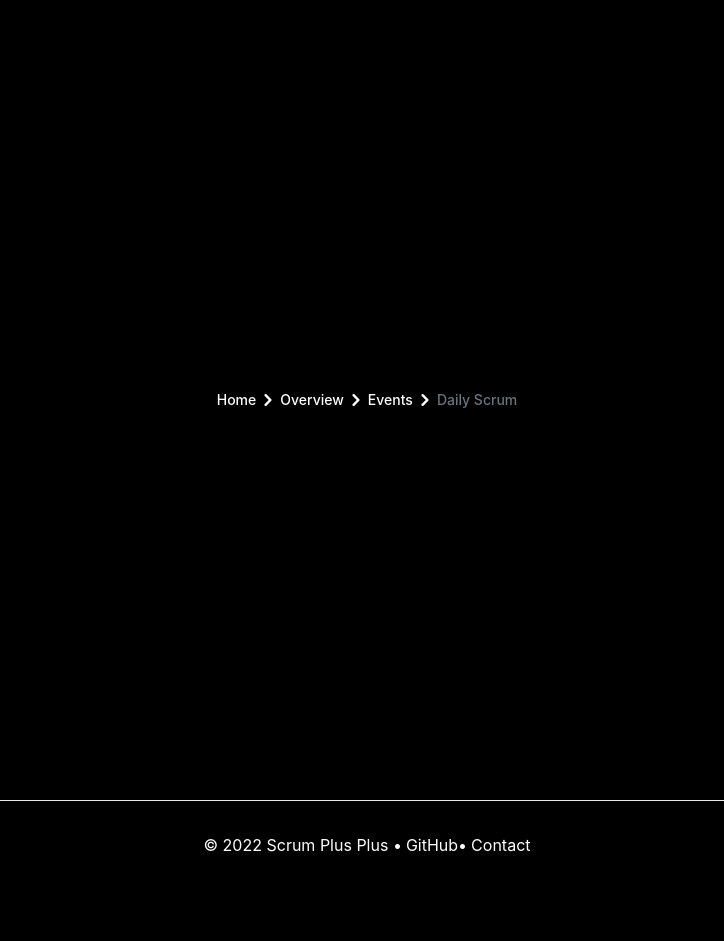
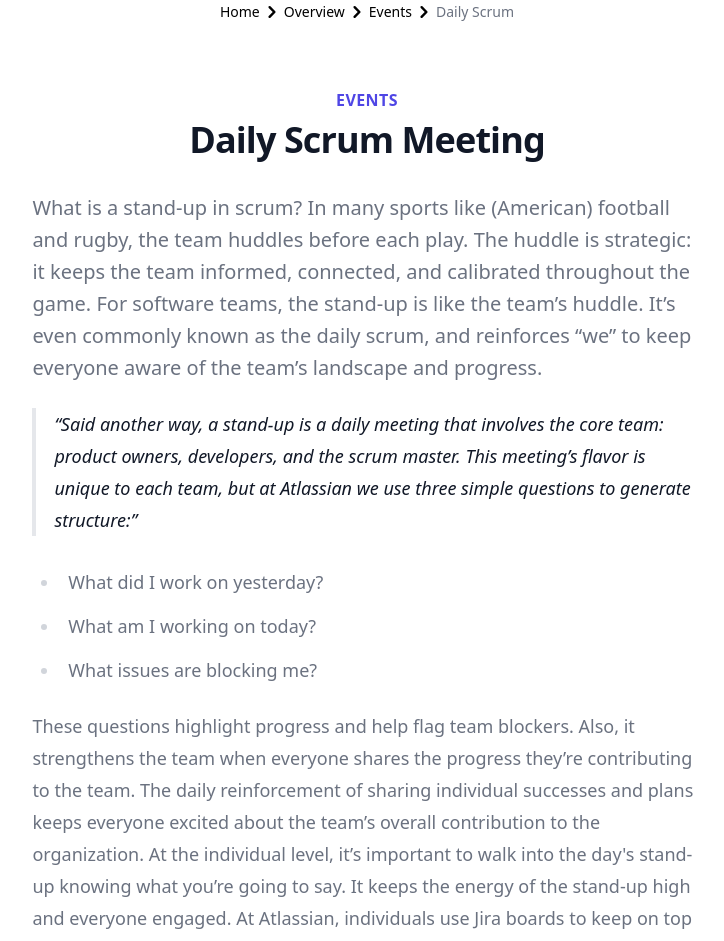
Before and after one commit to Oliverach/ScrumPlusPlus, a Next.js app: page /events/daily-scrum in a window 1280 px wide. Shown: the top 941 px of the page, without its empty margins (273-997 px from the left). Before the commit the page ends 889 px from the top, so only its background shows below. Built offline with nearby package versions, Linux system fonts and the light colour scheme.

Commit message:
added daily scrum event, pushewd nice looking layoiut for our content pages

```diff
--- a/package.json
+++ b/package.json
@@ -9,6 +9,10 @@
     "lint": "next lint"
   },
   "dependencies": {
+    "@tailwindcss/aspect-ratio": "^0.4.2",
+    "@tailwindcss/forms": "^0.5.3",
+    "@tailwindcss/line-clamp": "^0.4.2",
+    "@tailwindcss/typography": "^0.5.7",
     "flowbite": "^1.5.3",
     "next": "12.2.5",
     "react": "18.2.0",
--- a/pages/events/daily-scrum.js
+++ b/pages/events/daily-scrum.js
@@ -1,10 +1,172 @@
-import React from 'react'
-import path from "../../util/filepath.JSON"
-import Breadcrumb from '../../util/Breadcrumb'
+import React from "react";
+import path from "../../util/filepath.JSON";
+import Breadcrumb from "../../util/Breadcrumb";
 
 export default function DailyScrum() {
-  const pages = [path[0], path[1], path[4], path[6]]
+  const pages = [path[0], path[1], path[4], path[6]];
   return (
-    <Breadcrumb pages={pages} />
-  )
+    <div className="flex flex-col justify-center items-center">
+      <Breadcrumb pages={pages} />
+
+      <div className="relative py-16 bg-white overflow-hidden">
+        <div className="hidden lg:block lg:absolute lg:inset-y-0 lg:h-full lg:w-full">
+          <div
+            className="relative h-full text-lg max-w-prose mx-auto"
+            aria-hidden="true"
+          >
+            <svg
+              className="absolute top-12 left-full transform translate-x-32"
+              width={404}
+              height={384}
+              fill="none"
+              viewBox="0 0 404 384"
+            >
+              <defs>
+                <pattern
+                  id="74b3fd99-0a6f-4271-bef2-e80eeafdf357"
+                  x={0}
+                  y={0}
+                  width={20}
+                  height={20}
+                  patternUnits="userSpaceOnUse"
+                >
+                  <rect
+                    x={0}
+                    y={0}
+                    width={4}
+                    height={4}
+                    className="text-gray-200"
+                    fill="currentColor"
+                  />
+                </pattern>
+              </defs>
+              <rect
+                width={404}
+                height={384}
+                fill="url(#74b3fd99-0a6f-4271-bef2-e80eeafdf357)"
+              />
+            </svg>
+            <svg
+              className="absolute top-1/2 right-full transform -translate-y-1/2 -translate-x-32"
+              width={404}
+              height={384}
+              fill="none"
+              viewBox="0 0 404 384"
+            >
+              <defs>
+                <pattern
+                  id="f210dbf6-a58d-4871-961e-36d5016a0f49"
+                  x={0}
+                  y={0}
+                  width={20}
+                  height={20}
+                  patternUnits="userSpaceOnUse"
+                >
+                  <rect
+                    x={0}
+                    y={0}
+                    width={4}
+                    height={4}
+                    className="text-gray-200"
+                    fill="currentColor"
+                  />
+                </pattern>
+              </defs>
+              <rect
+                width={404}
+                height={384}
+                fill="url(#f210dbf6-a58d-4871-961e-36d5016a0f49)"
+              />
+            </svg>
+            <svg
+              className="absolute bottom-12 left-full transform translate-x-32"
+              width={404}
+              height={384}
+              fill="none"
+              viewBox="0 0 404 384"
+            >
+              <defs>
+                <pattern
+                  id="d3eb07ae-5182-43e6-857d-35c643af9034"
+                  x={0}
+                  y={0}
+                  width={20}
+                  height={20}
+                  patternUnits="userSpaceOnUse"
+                >
+                  <rect
+                    x={0}
+                    y={0}
+                    width={4}
+                    height={4}
+                    className="text-gray-200"
+                    fill="currentColor"
+                  />
+                </pattern>
+              </defs>
+              <rect
+                width={404}
+                height={384}
+                fill="url(#d3eb07ae-5182-43e6-857d-35c643af9034)"
+              />
+            </svg>
+          </div>
+        </div>
+        <div className="relative px-4 sm:px-6 lg:px-8">
+          <div className="text-lg max-w-prose mx-auto">
+            <h1>
+              <span className="block text-base text-center text-indigo-600 font-semibold tracking-wide uppercase">
+                EVENTS
+              </span>
+              <span className="mt-2 block text-3xl text-center leading-8 font-extrabold tracking-tight text-gray-900 sm:text-4xl">
+                Daily Scrum Meeting
+              </span>
+            </h1>
+            <p className="mt-8 text-xl text-gray-500 leading-8">
+              What is a stand-up in scrum? In many sports like (American)
+              football and rugby, the team huddles before each play. The huddle
+              is strategic: it keeps the team informed, connected, and
+              calibrated throughout the game. For software teams, the stand-up
+              is like the team’s huddle. It’s even commonly known as the daily
+              scrum, and reinforces “we” to keep everyone aware of the team’s
+              landscape and progress.
+            </p>
+
+            <div className="mt-6 prose prose-indigo prose-lg text-gray-500 mx-auto">
+              <blockquote>
+                <p>
+                  Said another way, a stand-up is a daily meeting that involves
+                  the core team: product owners, developers, and the scrum
+                  master. This meeting’s flavor is unique to each team, but at
+                  Atlassian we use three simple questions to generate structure:
+                </p>
+              </blockquote>
+              <ul role="list">
+                <li>What did I work on yesterday?</li>
+                <li>What am I working on today?</li>
+                <li>What issues are blocking me?</li>
+              </ul>
+            </div>
+          </div>
+          <div className="mt-6 prose prose-indigo prose-lg text-gray-500 mx-auto">
+            <p>
+              These questions highlight progress and help flag team blockers.
+              Also, it strengthens the team when everyone shares the progress
+              they’re contributing to the team. The daily reinforcement of
+              sharing individual successes and plans keeps everyone excited
+              about the team’s overall contribution to the organization. At the
+              individual level, it’s important to walk into the day's stand-up
+              knowing what you’re going to say. It keeps the energy of the
+              stand-up high and everyone engaged. At Atlassian, individuals use
+              Jira boards to keep on top of their projects with quick filters.
+              Two great filters that can be used together to help prepare for
+              stand-up are “only my issues” and “recently updated.” When these
+              two filters are used together, they show the issues assigned to
+              you and that have been updated in the last day.
+            </p>
+          </div>
+        </div>
+      </div>
+    </div>
+  );
 }
--- a/styles/globals.css
+++ b/styles/globals.css
@@ -1,37 +1,3 @@
 @tailwind base;
 @tailwind components;
 @tailwind utilities;
-
-html,
-body {
-  padding: 0;
-  margin: 0;
-  font-family: -apple-system, BlinkMacSystemFont, Segoe UI, Roboto, Oxygen,
-    Ubuntu, Cantarell, Fira Sans, Droid Sans, Helvetica Neue, sans-serif;
-}
-
-a {
-  color: inherit;
-  text-decoration: none;
-}
-
-* {
-  box-sizing: border-box;
-}
-
-@media (prefers-color-scheme:
-/* dark */
-light
-) {
-  /* html {
-    color-scheme: dark;
-  } */
-
-   html {
-    color-scheme: light;
-  }
-  body {
-    color: white;
-    background: black;
-  }
-}
--- a/tailwind.config.js
+++ b/tailwind.config.js
@@ -3,12 +3,15 @@ module.exports = {
   content: [
     "./pages/**/*.{js,ts,jsx,tsx}",
     "./components/**/*.{js,ts,jsx,tsx}",
-    "./node_modules/flowbite/**/*.js"
+    "./node_modules/flowbite/**/*.js",
   ],
   theme: {
     extend: {},
   },
   plugins: [
-    require('flowbite/plugin')
-]
-}
+    require("@tailwindcss/typography"),
+    require("@tailwindcss/forms"),
+    require("@tailwindcss/line-clamp"),
+    require("@tailwindcss/aspect-ratio"),
+  ],
+};
--- a/util/Breadcrumb.js
+++ b/util/Breadcrumb.js
@@ -3,17 +3,16 @@ import Link from 'next/link'
 
 export default function Breadcrumb({ pages }) {
     return (
-        <nav class="flex" aria-label="Breadcrumb">
-            <ol class="flex items-center space-x-1 md:space-x-3">
-
+        <nav className="flex" aria-label="Breadcrumb">
+            <ol className="flex items-center space-x-1 md:space-x-3">
 
                 {pages.map((page, index) => {
 
                     if (index === 0) {
                         return (
-                            <li class="inline-flex items-center">
+                            <li className="inline-flex items-center">
                                 <Link href={page.link}>
-                                    <p class="cursor-pointer inline-flex items-center text-sm font-medium text-gray-700 hover:text-gray-900 dark:text-gray-400 dark:hover:text-white">
+                                    <p className="cursor-pointer inline-flex items-center text-sm font-medium text-gray-700 hover:text-gray-900 dark:text-gray-400 dark:hover:text-white">
                                         {page.name}
                                     </p>
                                 </Link>
@@ -21,19 +20,19 @@ export default function Breadcrumb({ pages }) {
                     } else if (index === pages.length - 1) {
                         return (
                             <li aria-current="page">
-                                <div class="flex items-center">
-                                    <svg class="w-6 h-6 text-gray-400" fill="currentColor" viewBox="0 0 20 20" xmlns="http://www.w3.org/2000/svg"><path fill-rule="evenodd" d="M7.293 14.707a1 1 0 010-1.414L10.586 10 7.293 6.707a1 1 0 011.414-1.414l4 4a1 1 0 010 1.414l-4 4a1 1 0 01-1.414 0z" clip-rule="evenodd"></path></svg>
-                                    <p class="ml-1 text-sm font-medium text-gray-500 md:ml-2 dark:text-gray-400">{page.name}</p>
+                                <div className="flex items-center">
+                                    <svg className="w-6 h-6 text-gray-400" fill="currentColor" viewBox="0 0 20 20" xmlns="http://www.w3.org/2000/svg"><path fillRule="evenodd" d="M7.293 14.707a1 1 0 010-1.414L10.586 10 7.293 6.707a1 1 0 011.414-1.414l4 4a1 1 0 010 1.414l-4 4a1 1 0 01-1.414 0z" clipRule="evenodd"></path></svg>
+                                    <p className="ml-1 text-sm font-medium text-gray-500 md:ml-2 dark:text-gray-400">{page.name}</p>
                                 </div>
                             </li>
                         )
                     }
                     return (
                         <li>
-                            <div class="flex items-center">
-                                <svg class="w-6 h-6 text-gray-400" fill="currentColor" viewBox="0 0 20 20" xmlns="http://www.w3.org/2000/svg"><path fill-rule="evenodd" d="M7.293 14.707a1 1 0 010-1.414L10.586 10 7.293 6.707a1 1 0 011.414-1.414l4 4a1 1 0 010 1.414l-4 4a1 1 0 01-1.414 0z" clip-rule="evenodd"></path></svg>
+                            <div className="flex items-center">
+                                <svg className="w-6 h-6 text-gray-400" fill="currentColor" viewBox="0 0 20 20" xmlns="http://www.w3.org/2000/svg"><path fill-rule="evenodd" d="M7.293 14.707a1 1 0 010-1.414L10.586 10 7.293 6.707a1 1 0 011.414-1.414l4 4a1 1 0 010 1.414l-4 4a1 1 0 01-1.414 0z" clip-rule="evenodd"></path></svg>
                                 <Link href={page.link}>
-                                    <p class="cursor-pointer ml-1 text-sm font-medium text-gray-700 hover:text-gray-900 md:ml-2 dark:text-gray-400 dark:hover:text-white">{page.name}</p>
+                                    <p className="cursor-pointer ml-1 text-sm font-medium text-gray-700 hover:text-gray-900 md:ml-2 dark:text-gray-400 dark:hover:text-white">{page.name}</p>
                                 </Link>
                             </div>
                         </li>
```
Also changed, not shown: 1 other file (tests, documents, lock files or other folders).
